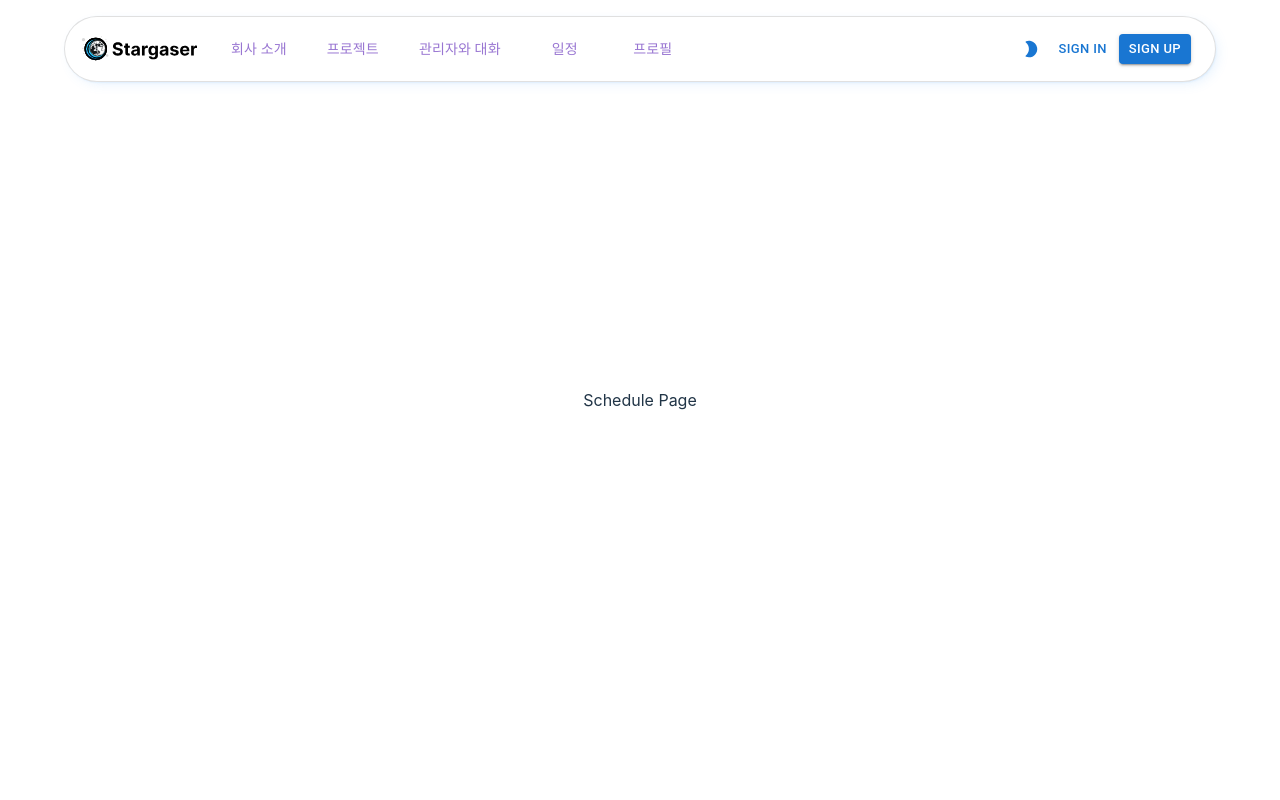
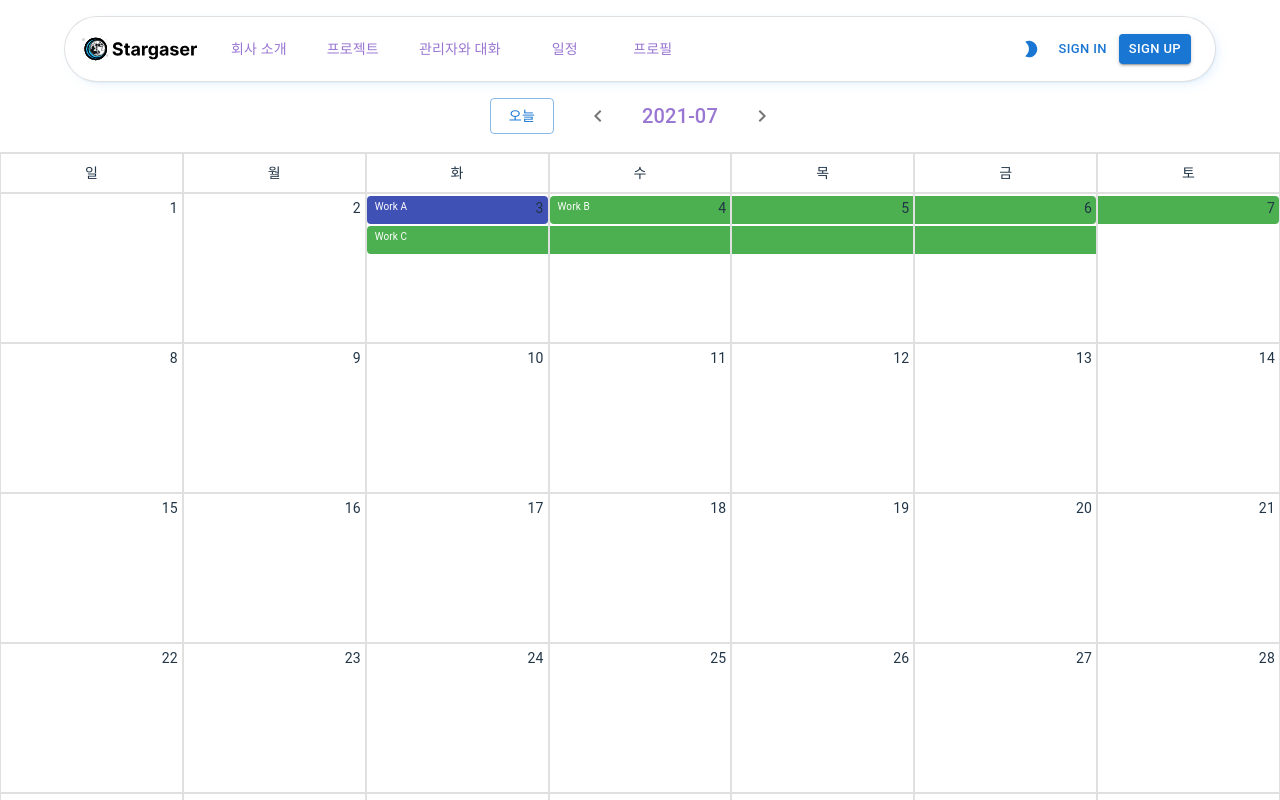
Before and after one commit to kimjooyoon/home_page_react, a React (Vite) app: page /schedule in a window 1280 px wide. Shown: the top 800 px of the page. Built offline with nearby package versions, Linux system fonts and the light colour scheme.

Commit message:
feat(pages): add schedule

```diff
--- a/src/App.tsx
+++ b/src/App.tsx
@@ -4,6 +4,7 @@ import HomePage from './components/pages/HomePage';
 import ProjectPage from './components/pages/ProjectPage';
 import NotFoundPage from './components/pages/NotFoundPage';
 import NavigationBarMolecule from "./components/molecules/navigationbar/NavigationBarMolecule";
+import SchedulePage from "./components/pages/SchedulePage.tsx";
 
 const App = () => {
   return (
@@ -24,7 +25,7 @@ const App = () => {
           <Route path="/" element={<HomePage/>}/>
           <Route path="/projects" element={<ProjectPage/>}/>
           <Route path="/admin-chat" element={<div>Admin Chat Page</div>}/>
-          <Route path="/schedule" element={<div>Schedule Page</div>}/>
+          <Route path="/schedule" element={<SchedulePage/>}/>
           <Route path="/profile" element={<div>Profile Page</div>}/>
           <Route path="*" element={<NotFoundPage/>}/>
         </Routes>
--- a/src/components/molecules/calendar/CalendarMolecule.tsx
+++ b/src/components/molecules/calendar/CalendarMolecule.tsx
@@ -1,4 +1,4 @@
-// CalendarMolecule.tsx
+import React from "react";
 import CalendarDayHeaderAtom from '../../atoms/header/CalendarDayHeaderAtom';
 import CalendarGridCellAtom from '../../atoms/grid/CalendarGridCellAtom';
 import TimeSlotAtom from '../../atoms/timeslot/TimeSlotAtom';
--- a/src/components/pages/SchedulePage.tsx
+++ b/src/components/pages/SchedulePage.tsx
@@ -1,5 +1,12 @@
+import CalendarTemplate from "../templates/calendar/CalendarTemplate.tsx";
+import BoxAtom from "../atoms/box/BoxAtom.tsx";
+
 const SchedulePage = () => {
-  return <></>
+  return (
+    <BoxAtom sx={{marginTop: '5rem', width: '100%'}}>
+      <CalendarTemplate/>
+    </BoxAtom>
+  )
 }
 
 export default SchedulePage
```
